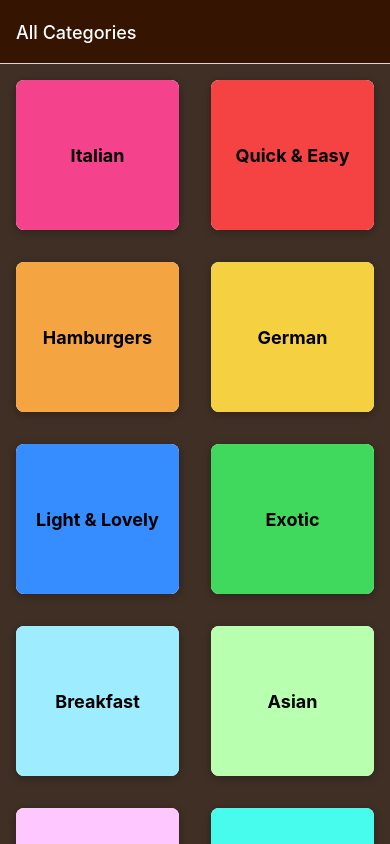
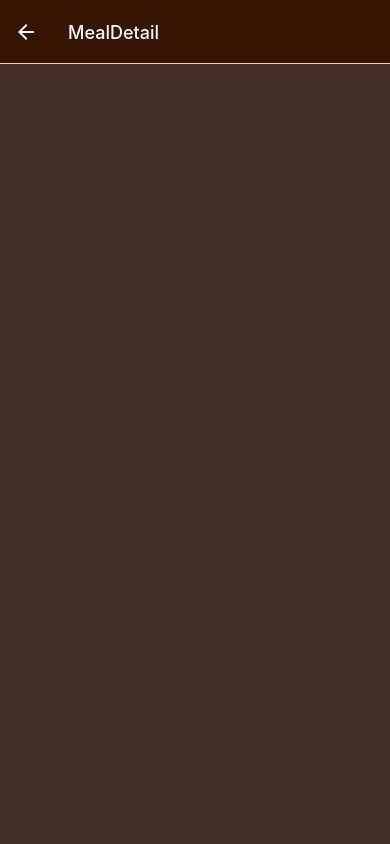
Before and after one commit to rachyharkov/rn-nav-meals-app, a React Native app: screen /MealDetail in a window 390 px wide. Built offline with nearby package versions, Linux system fonts and the light colour scheme.

Commit message:
Add new screen mealdetail

```diff
--- a/App.js
+++ b/App.js
@@ -4,6 +4,7 @@
 import { createNativeStackNavigator } from "@react-navigation/native-stack";
 import CategoriesScreen from "./screens/CategoriesScreen";
 import MealsOverviewScreen from "./screens/MealsOverviewScreen";
+import MealDetailScreen from "./screens/MealDetailScreen";
 
 const Stack = createNativeStackNavigator();
 
@@ -41,6 +42,7 @@
             //     }
             // }}
           />
+          <Stack.Screen name="MealDetail" component={MealDetailScreen} />
         </Stack.Navigator>
       </NavigationContainer>
     </>
--- a/components/MealItem.js
+++ b/components/MealItem.js
@@ -7,12 +7,25 @@
   Platform,
 } from "react-native";
 
-function MealItem({ title, imageUrl, duration, complexity, affordability }) {
+import { useNavigation } from "@react-navigation/native";
+
+function MealItem({ id, title, imageUrl, duration, complexity, affordability }) {
+  const navigation = useNavigation();
+
+  function selectMealItemHandler() {
+    navigation.navigate('MealDetail', {
+      mealId: id,
+
+    })
+  }
+
+
   return (
     <View style={styles.mealItem}>
       <Pressable
         android_ripple={{ color: "#ccc" }}
         style={({ pressed }) => pressed ? styles.buttonPressed : null}
+        onPress={selectMealItemHandler}
       >
         <View>
           <View>
--- /dev/null
+++ b/screens/MealDetailScreen.js
@@ -0,0 +1,8 @@
+import { Text } from "react-native"
+
+
+function MealDetailScreen() {
+    <Text>This is the Meal Detail Screen</Text>
+}
+
+export default MealDetailScreen
--- a/screens/MealsOverviewScreen.js
+++ b/screens/MealsOverviewScreen.js
@@ -28,6 +28,7 @@
         const item = itemData.item
 
         const mealItemProps = {
+            id: item.id,
             title: item.title,
             imageUrl: item.imageUrl,
             affordability: item.affordability,
```
